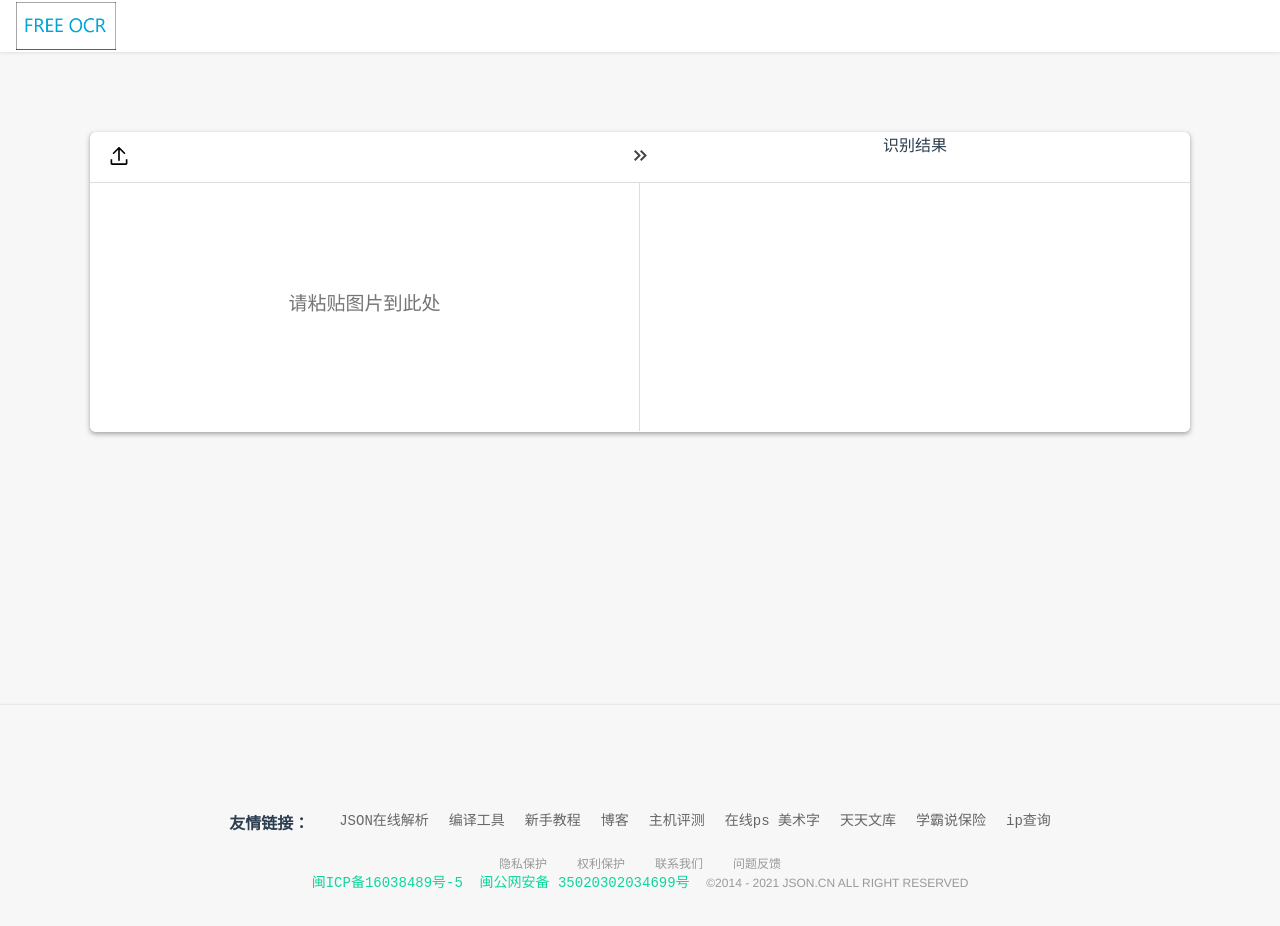
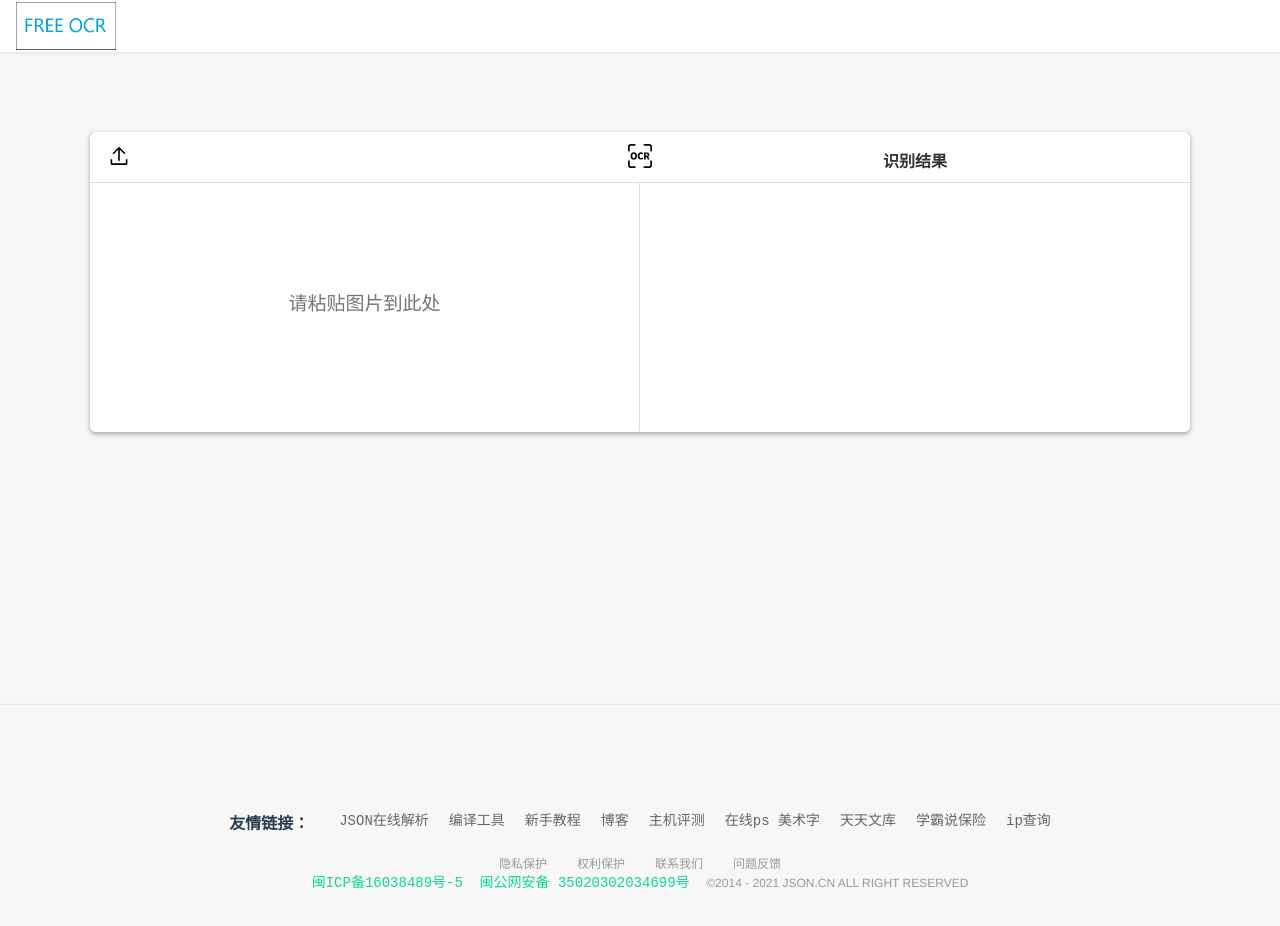
Before and after one commit to feiya1314/ocr, a Vue app in the folder ocr-web/: page / in a window 1280 px wide. Built offline with nearby package versions, Linux system fonts and the light colour scheme.

Commit message:
添加识别图片svg

```diff
--- a/ocr-web/src/components/Ocr.vue
+++ b/ocr-web/src/components/Ocr.vue
@@ -13,7 +13,7 @@
               <CircleButton class="upload-img common-btn" :btnImgPath="uploadImg" titleStr="上传图片" />
             </div>
             <div class="translate" @click="startOcr">
-              <CircleButton class="right-arrow common-btn" :btnImgPath="rightArrowImg" titleStr="开始识别" />
+              <CircleButton class="right-arrow common-btn" :btnImgPath="ocrImg" titleStr="开始识别" />
             </div>
           </div>
           <div class="input-box">
@@ -47,7 +47,9 @@
         <div class="right-content-box">
           <div class="top-banner-container">
             <div class="result-title">
-              <span>识别结果</span>
+              <span>
+                <p>识别结果</p>
+              </span>
             </div>
           </div>
           <div class="output">
@@ -92,6 +94,7 @@ export default {
       delBtnImg: require("@/assets/images/del.svg"),
       rightArrowImg: require("@/assets/images/rightArrow.svg"),
       uploadImg: require("@/assets/images/upload.svg"),
+      ocrImg: require("@/assets/images/ocr.svg"),
       show: false,
       showDelBtn: false,
       showPreview: false,
@@ -192,6 +195,11 @@ export default {
   padding-left: 10px;
   display: flex;
 }
+.result-title {
+  font-size: 16px;
+  font-weight: bold;
+  color: #333333;
+}
 .upload-btn {
   width: 80px;
   height: 36px;
@@ -271,7 +279,7 @@ export default {
   padding: 0px;
   position: relative;
   height: 100%;
-  /* display: flex; */
+  display: flex;
   flex-direction: column;
   width: 50%;
   float: left;
```
Also changed, not shown: ocr-web/src/assets/images/ocr.svg (added), 1 other file (tests, documents, lock files or other folders).
